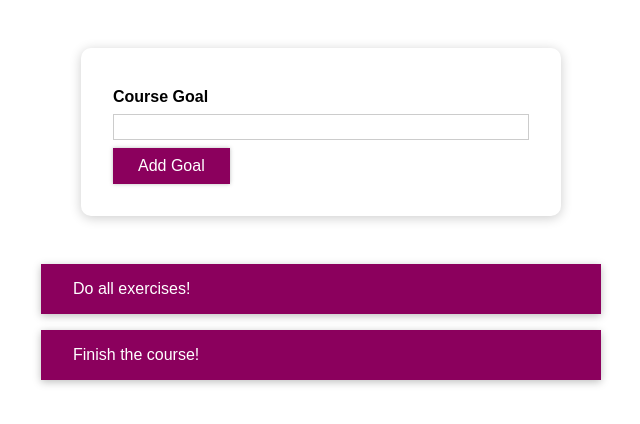
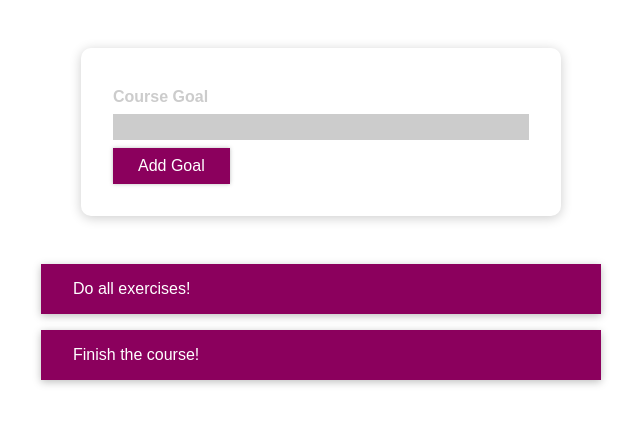
Before and after one commit to obifemi/reacstyle, a React (Create React App) app: page / in a window 1280 px wide. Shown: the top 424 px of the page, without its empty margins (319-959 px from the left). Built offline with nearby package versions, Linux system fonts and the light colour scheme.

Commit message:
add toggle

```diff
--- a/src/components/CourseGoals/CourseInput/CourseInput.js
+++ b/src/components/CourseGoals/CourseInput/CourseInput.js
@@ -5,21 +5,32 @@
 
 const CourseInput = props => {
   const [enteredValue, setEnteredValue] = useState('');
+  const [isValid, setisValid]  = useState(true)
 
   const goalInputChangeHandler = event => {
+    if (event.target.value.trim().length > 0) {
+      setisValid(true)
+    }
+
     setEnteredValue(event.target.value);
   };
 
   const formSubmitHandler = event => {
     event.preventDefault();
+    if (enteredValue.trim().length === 0) {
+      setisValid(false)
+      return;
+    };
+    setisValid(true)
+
     props.onAddGoal(enteredValue);
   };
 
   return (
     <form onSubmit={formSubmitHandler}>
       <div className="form-control">
-        <label>Course Goal</label>
-        <input type="text" onChange={goalInputChangeHandler} />
+        <label style={{color : isValid ? '#ccc' : 'red'}}>Course Goal</label>
+        <input type="text" onChange={goalInputChangeHandler} style={{backgroundColor: isValid ? '#ccc' : 'red'}} />
       </div>
       <Button type="submit">Add Goal</Button>
     </form>
```
